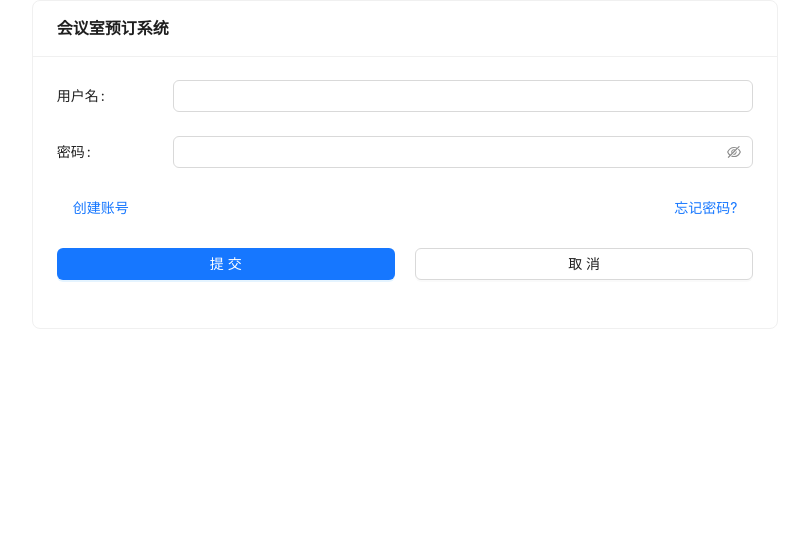
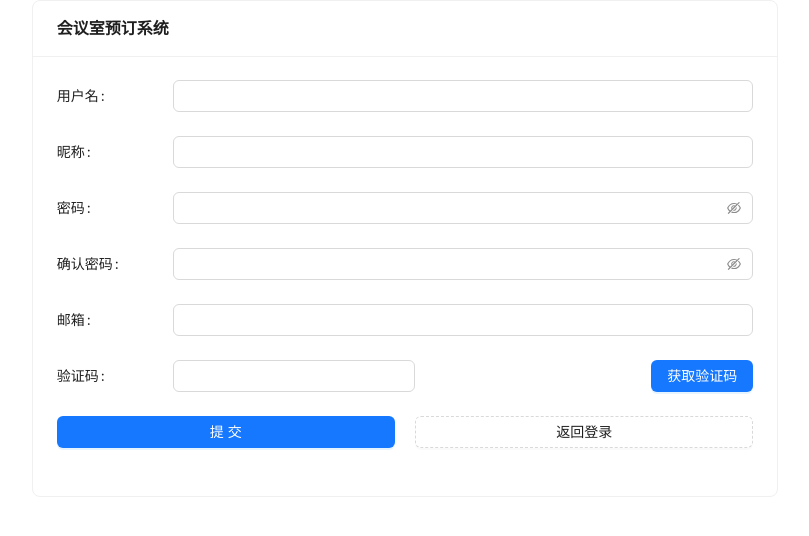
Before and after one commit to chinawangyatao/meeting_room_booking_system_frontend_user, a React (Create React App) app: page /login in a window 1280 px wide. Both pictures are taken after a click on the button "创建账号". Shown: the top 536 px of the page, without its empty margins (235-1044 px from the left). Built offline with nearby package versions, Linux system fonts and the light colour scheme.

Commit message:
feat 登陆注册逻辑完成✅

```diff
--- a/src/views/Login/Index.tsx
+++ b/src/views/Login/Index.tsx
@@ -10,9 +10,8 @@ const Index = memo(() => {
   const submit = (val?: submitValue) => {
     console.log(val);
   };
-  const handleRegister = (val: any) => {
-    console.log(val);
-    console.log(123);
+  const handleRegister = ($e: Event) => {
+    setIsRegister(!isRegister);
   };
   return (
     <LoginWrapper>
--- a/src/views/Login/Login.tsx
+++ b/src/views/Login/Login.tsx
@@ -1,14 +1,13 @@
 import React, { memo } from 'react';
 import { Button, Col, Form, Input, Row } from 'antd';
-import { LoginProps, submitValue } from './LoginRegister';
-import { Link } from 'react-router-dom';
+import { LoginProps } from './LoginRegister';
 
 const Login = memo((props: LoginProps) => {
   const { submit, handleRegister } = props;
 
   return (
     <>
-      <Form onFinish={val => submit(val as { username: string })}>
+      <Form onFinish={val => submit!(val)}>
         <Form.Item labelCol={{ span: 4 }} labelAlign={'left'} label={'用户名'} name={'username'}>
           <Input />
         </Form.Item>
@@ -31,12 +30,7 @@ const Login = memo((props: LoginProps) => {
           <Row justify={'center'} gutter={20}>
             <Col span={12}>
               <Button block type={'primary'} htmlType={'submit'}>
-                提交
-              </Button>
-            </Col>
-            <Col span={12}>
-              <Button block type={'default'} htmlType={'reset'}>
-                取消
+                登陆
               </Button>
             </Col>
           </Row>
--- a/src/views/Login/LoginRegister.d.ts
+++ b/src/views/Login/LoginRegister.d.ts
@@ -3,7 +3,7 @@ export type LoginProps = {
   handleRegister?: (v) => void;
 };
 
-type submitValue = {
+export type submitValue = {
   username: string;
   password: string;
   nickname?: string;
--- a/src/views/Login/Register.tsx
+++ b/src/views/Login/Register.tsx
@@ -3,10 +3,10 @@ import { LoginProps } from './LoginRegister';
 import { Button, Col, Form, Input, Row } from 'antd';
 
 const Register = memo((props: LoginProps) => {
-  const { submit } = props;
+  const { submit, handleRegister } = props;
   return (
     <>
-      <Form>
+      <Form onFinish={submit}>
         <Form.Item name={'username'} labelCol={{ span: 4 }} labelAlign={'left'} label={'用户名'}>
           <Input />
         </Form.Item>
@@ -35,12 +35,12 @@ const Register = memo((props: LoginProps) => {
         <Form.Item>
           <Row justify={'space-between'} gutter={20}>
             <Col span={12}>
-              <Button block type={'primary'}>
+              <Button block type={'primary'} htmlType={'submit'}>
                 提交
               </Button>
             </Col>
             <Col span={12}>
-              <Button block type={'dashed'} onClick={() => submit}>
+              <Button block type={'dashed'} onClick={handleRegister}>
                 返回登录
               </Button>
             </Col>
--- a/tsconfig.json
+++ b/tsconfig.json
@@ -18,7 +18,7 @@
     "resolveJsonModule": true,
     "isolatedModules": true,
     "noEmit": true,
-    "jsx": "react-jsx"
+    "jsx": "react-jsx",
   },
   "include": [
     "src"
```
